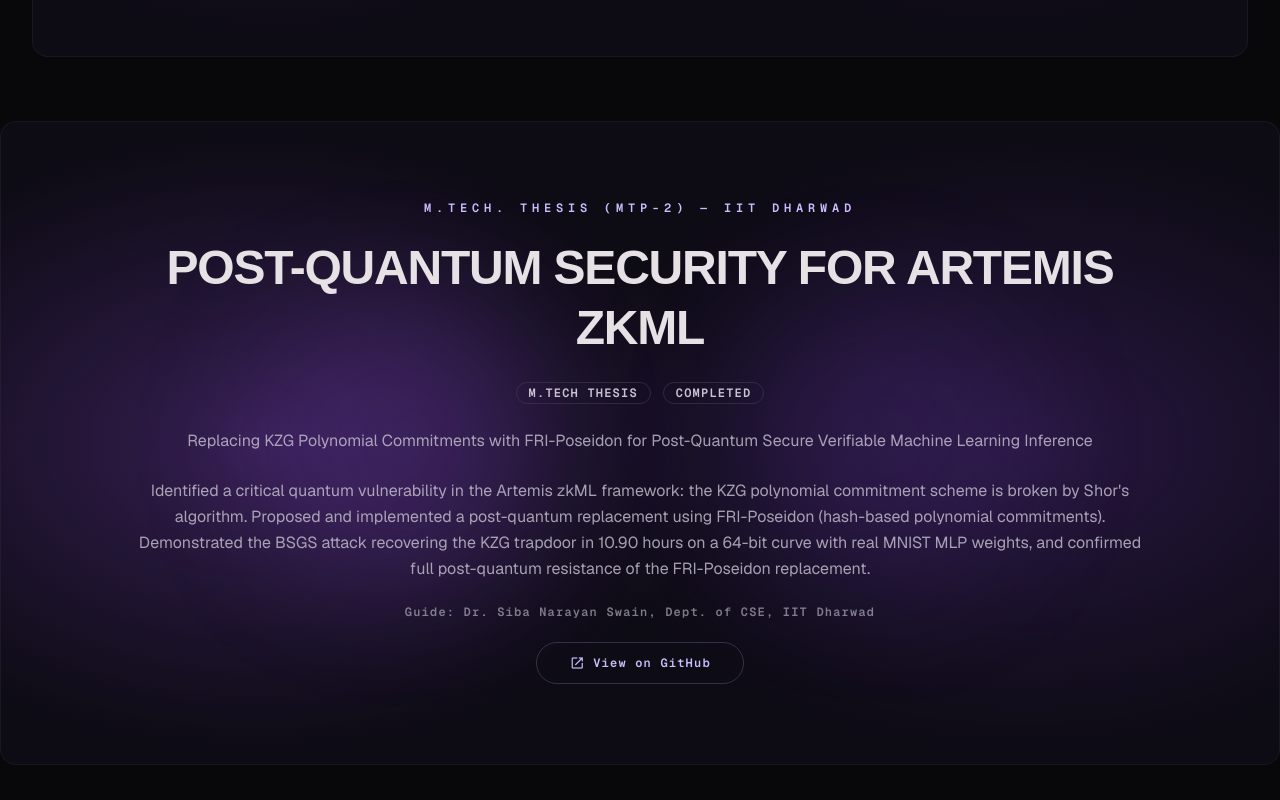
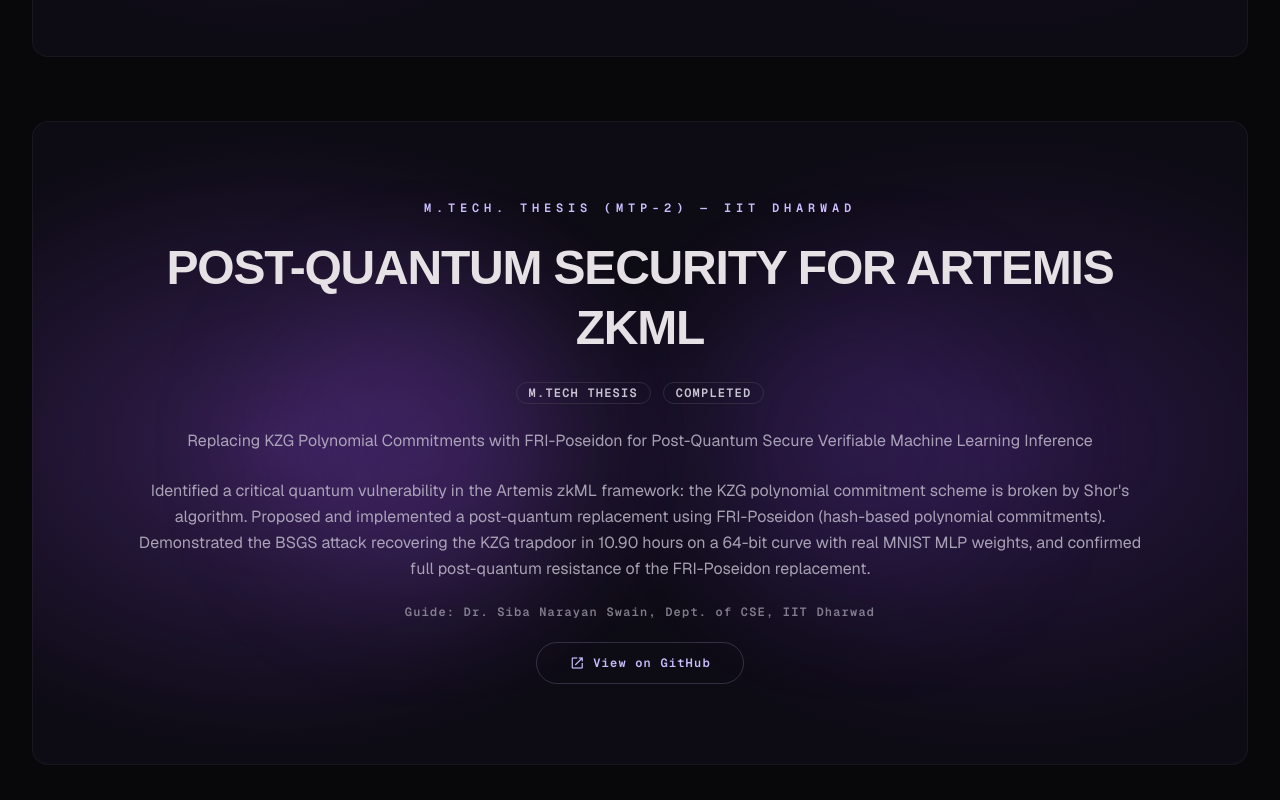
Before and after one commit to NileshBarandwal/NileshBarandwal-Portfolio, a React (Vite) app: page / in a window 1280 px wide. Shown: the part 2660-3460 px from the top of the page. Built offline with nearby package versions, Linux system fonts and the light colour scheme; a web font is replaced by a local one.

Commit message:
Align Research section card width with other sections via px-gutter

```diff
--- a/src/components/ResearchSection.tsx
+++ b/src/components/ResearchSection.tsx
@@ -2,7 +2,7 @@
 
 export function ResearchSection() {
   return (
-    <section id="research" className="my-margin">
+    <section id="research" className="my-margin px-gutter">
       {/* Cosmic card — matches "Nilesh | new" Stitch design */}
       <div
         className="relative overflow-hidden rounded-2xl border border-white/5 py-20 px-8 md:px-16 text-center"
```
